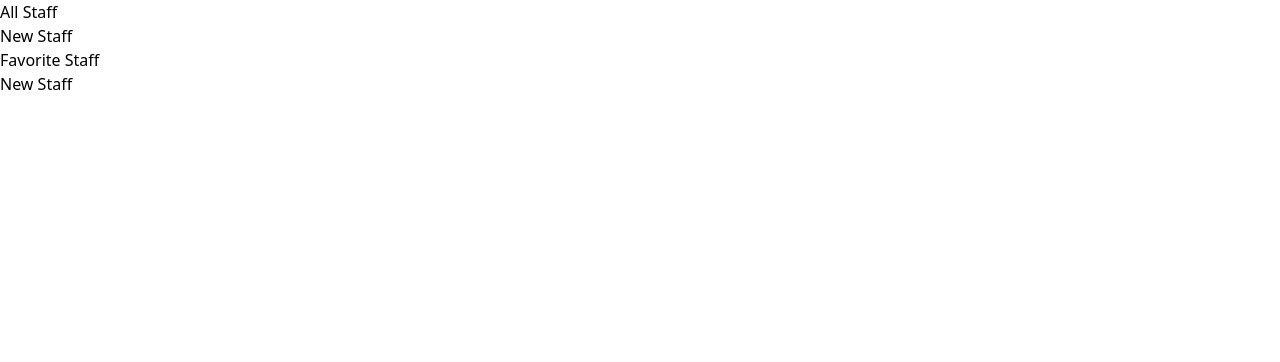
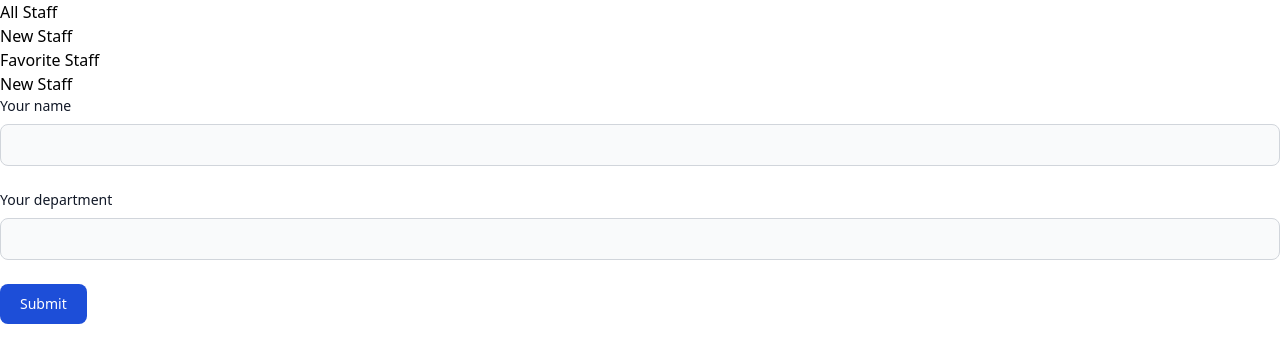
Before and after one commit to DerrickMbugua/react-freasher, a React (Create React App) app: page /new-staff in a window 1280 px wide. Shown: the top 362 px of the page. Built offline with nearby package versions, Linux system fonts and the light colour scheme.

Commit message:
feat: form submittion

```diff
--- a/src/pages/NewStaff.js
+++ b/src/pages/NewStaff.js
@@ -1,8 +1,11 @@
+import NewStaffForm from "../staffs/NewStaffForm";
+
 function NewStaffPage() {
 
   return (
     <div>
       <h1>New Staff</h1>
+      <NewStaffForm />
     </div>
   );
 
--- /dev/null
+++ b/src/staffs/NewStaffForm.js
@@ -0,0 +1,44 @@
+import { useRef } from 'react';
+
+function NewStaffForm() {
+
+  const nameRef = useRef();
+  const departmentRef = useRef();
+
+
+  function submitHandler(event) {
+    event.preventDefault();
+
+    const enteredName = nameRef.current.value;
+    const entererdDepartment = departmentRef.current.value;
+
+    const staffs = {
+      name: enteredName,
+      department: entererdDepartment,
+    };
+
+    console.log(staffs);
+
+  }
+
+  return (
+    <div>
+
+      <form onSubmit={submitHandler}>
+        <div className="mb-6">
+          <label htmlFor="name" className="block mb-2 text-sm font-medium text-gray-900 dark:text-white">Your name</label>
+          <input type="text" ref={nameRef} id="name" className="bg-gray-50 border border-gray-300 text-gray-900 text-sm rounded-lg focus:ring-blue-500 focus:border-blue-500 block w-full p-2.5 dark:bg-gray-700 dark:border-gray-600 dark:placeholder-gray-400 dark:text-white dark:focus:ring-blue-500 dark:focus:border-blue-500" required />
+        </div>
+        <div className="mb-6">
+          <label htmlFor="department" className="block mb-2 text-sm font-medium text-gray-900 dark:text-white">Your department</label>
+          <input type="text" id="department" ref={departmentRef} className="bg-gray-50 border border-gray-300 text-gray-900 text-sm rounded-lg focus:ring-blue-500 focus:border-blue-500 block w-full p-2.5 dark:bg-gray-700 dark:border-gray-600 dark:placeholder-gray-400 dark:text-white dark:focus:ring-blue-500 dark:focus:border-blue-500" required />
+        </div>
+
+        <button type="submit" className="text-white bg-blue-700 hover:bg-blue-800 focus:ring-4 focus:outline-none focus:ring-blue-300 font-medium rounded-lg text-sm w-full sm:w-auto px-5 py-2.5 text-center dark:bg-blue-600 dark:hover:bg-blue-700 dark:focus:ring-blue-800">Submit</button>
+      </form>
+
+    </div>
+  );
+}
+
+export default NewStaffForm;
--- a/src/staffs/StaffItem.js
+++ b/src/staffs/StaffItem.js
@@ -1,9 +1,29 @@
 function StaffItem(props) {
 
   return (
-    <div className="text-center">
-      <h1>{props.name}</h1>
+    <div>
+      <h1></h1>
       <p>{props.department}</p>
+      <button>Favorite</button>
+      <div className="hidden overflow-y-auto overflow-x-hidden fixed top-0 right-0 left-0 z-50 p-4 md:inset-0 h-modal md:h-full">
+        <div className="relative w-full max-w-md h-full md:h-auto">
+          <div className="relative bg-white rounded-lg shadow dark:bg-gray-700">
+            <button type="button" className="absolute top-3 right-2.5 text-gray-400 bg-transparent hover:bg-gray-200 hover:text-gray-900 rounded-lg text-sm p-1.5 ml-auto inline-flex items-center dark:hover:bg-gray-800 dark:hover:text-white" data-modal-toggle="popup-modal">
+
+              <span className="sr-only">Close modal</span>
+            </button>
+            <div className="p-6 text-center">
+
+              <h3 className="mb-5 text-lg font-normal text-gray-500 dark:text-gray-400">{props.name}</h3>
+              <h3 className="mb-5 text-lg font-normal text-gray-500 dark:text-gray-400">{props.department}</h3>
+              <button type="button" className="text-white bg-red-600 hover:bg-red-800 focus:ring-4 focus:outline-none focus:ring-red-300 dark:focus:ring-red-800 font-medium rounded-lg text-sm inline-flex items-center px-5 py-2.5 text-center mr-2">
+                Yes, I'm sure
+              </button>
+              <button type="button" className="text-gray-500 bg-white hover:bg-gray-100 focus:ring-4 focus:outline-none focus:ring-gray-200 rounded-lg border border-gray-200 text-sm font-medium px-5 py-2.5 hover:text-gray-900 focus:z-10 dark:bg-gray-700 dark:text-gray-300 dark:border-gray-500 dark:hover:text-white dark:hover:bg-gray-600 dark:focus:ring-gray-600">No, cancel</button>
+            </div>
+          </div>
+        </div>
+      </div>
     </div>
   );
 }
```
